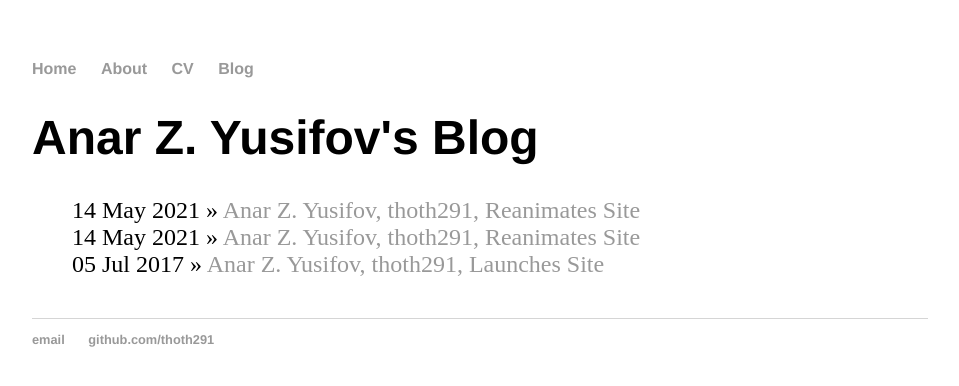
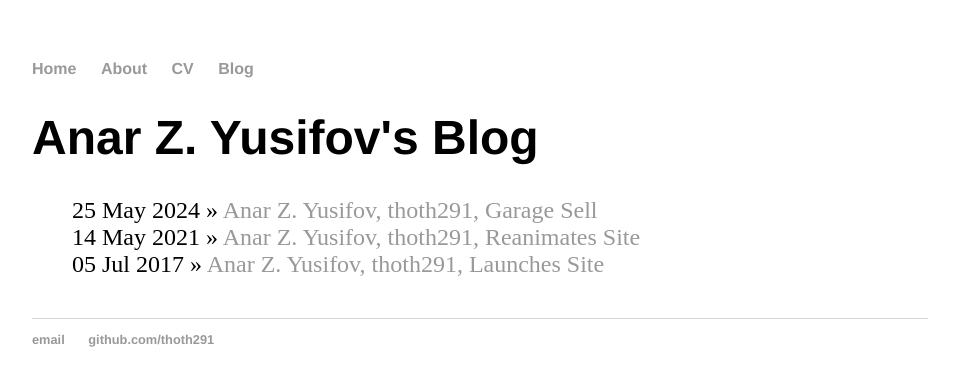
Before and after one commit to thoth291/thoth291.github.io, a Jekyll site: the page built from blog/index.html, in a window 1280 px wide. Shown: the top 386 px of the page, without its empty margins (160-1119 px from the left). Built offline with Jekyll 4.4.1, drawn with Linux system fonts in a browser that asks for light colours.

Commit message:
correction of title

```diff
--- a/_posts/2024-05-25-third-post.md
+++ b/_posts/2024-05-25-third-post.md
@@ -1,7 +1,7 @@
 ---
 layout: post
-title: "Anar Z. Yusifov, thoth291, Reanimates Site"
-date: 2021-05-14
+title: "Anar Z. Yusifov, thoth291, Garage Sell"
+date: 2024-05-25
 ---
 
 I'm selling some stuf.
```
